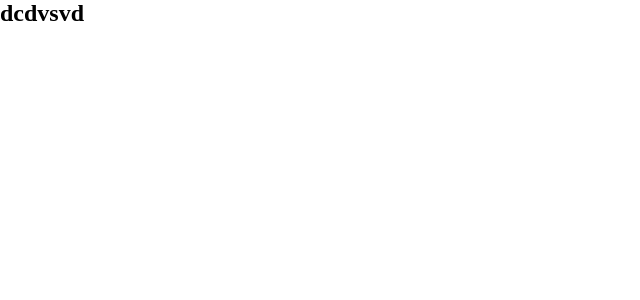
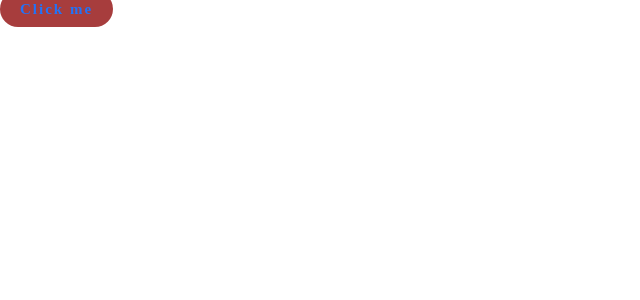
Before and after one commit to thenavik/smart-landing-page, a React (Create React App) app: page / in a window 1280 px wide. Shown: the top 300 px of the page, without its empty margins (0-640 px from the left). Built offline with nearby package versions, Linux system fonts and the light colour scheme.

Commit message:
react icons

```diff
--- a/package.json
+++ b/package.json
@@ -8,6 +8,7 @@
     "@testing-library/user-event": "^13.2.1",
     "react": "^18.1.0",
     "react-dom": "^18.1.0",
+    "react-icons": "^4.3.1",
     "react-router-dom": "^6.3.0",
     "react-scripts": "5.0.1",
     "sass": "^1.51.0",
--- /dev/null
+++ b/src/core/XButton.js
@@ -0,0 +1,13 @@
+import React from "react";
+import "../styles/xbutton.scss";
+
+export default function XButton(props) {
+  return (
+    <>
+      <a href="#" className="button">
+        {props.icon}
+        {props.name}
+      </a>
+    </>
+  );
+}
--- a/src/pages/Home.js
+++ b/src/pages/Home.js
@@ -1,9 +1,10 @@
 import React from "react";
+import XButton from "../core/XButton";
 
 export default function Home() {
   return (
     <div>
-      <h2>dcdvsvd</h2>
+      <XButton name={"Click me"} />
     </div>
   );
 }
--- /dev/null
+++ b/src/styles/xbutton.scss
@@ -0,0 +1,11 @@
+.button {
+    padding: 10px 20px;
+    border-radius: 30px;
+    font-weight: 700;
+    color: #2273f8;
+    background-color: rgb(167, 61, 61);
+    letter-spacing: 2px;
+    font-size: 15px;
+    outline: none;
+    text-decoration: none;
+}
```
Also changed, not shown: 2 other files (tests, documents, lock files or other folders).
